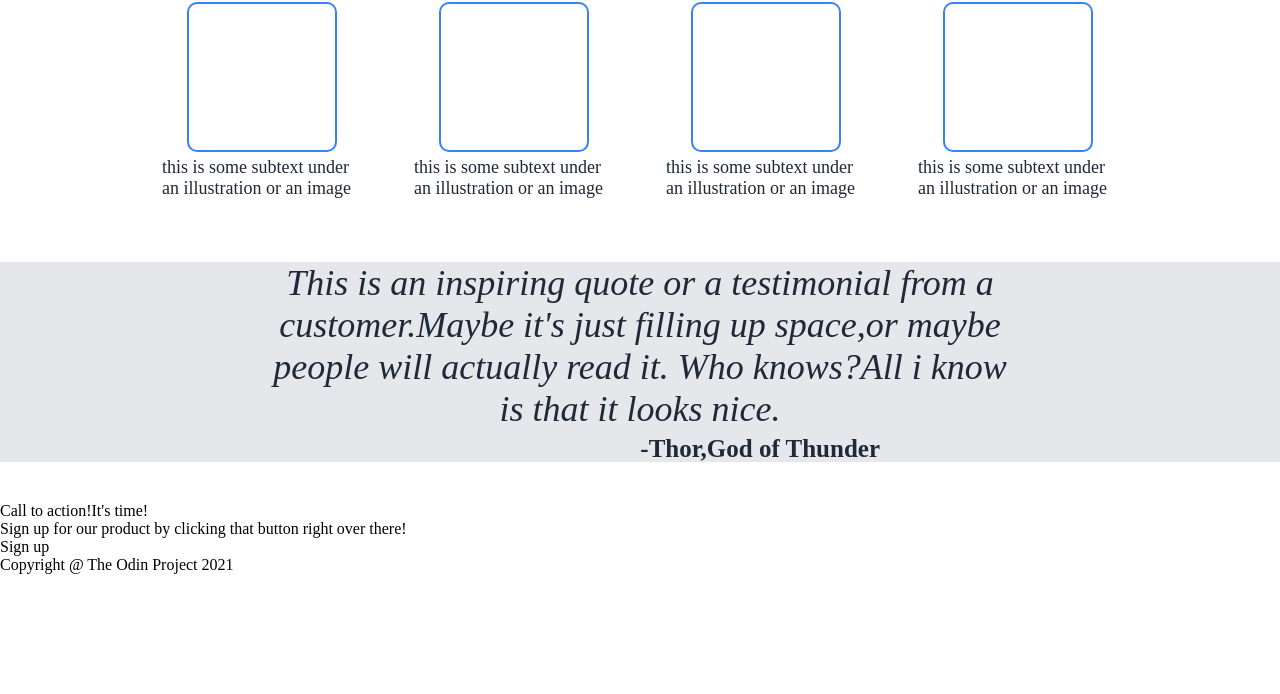
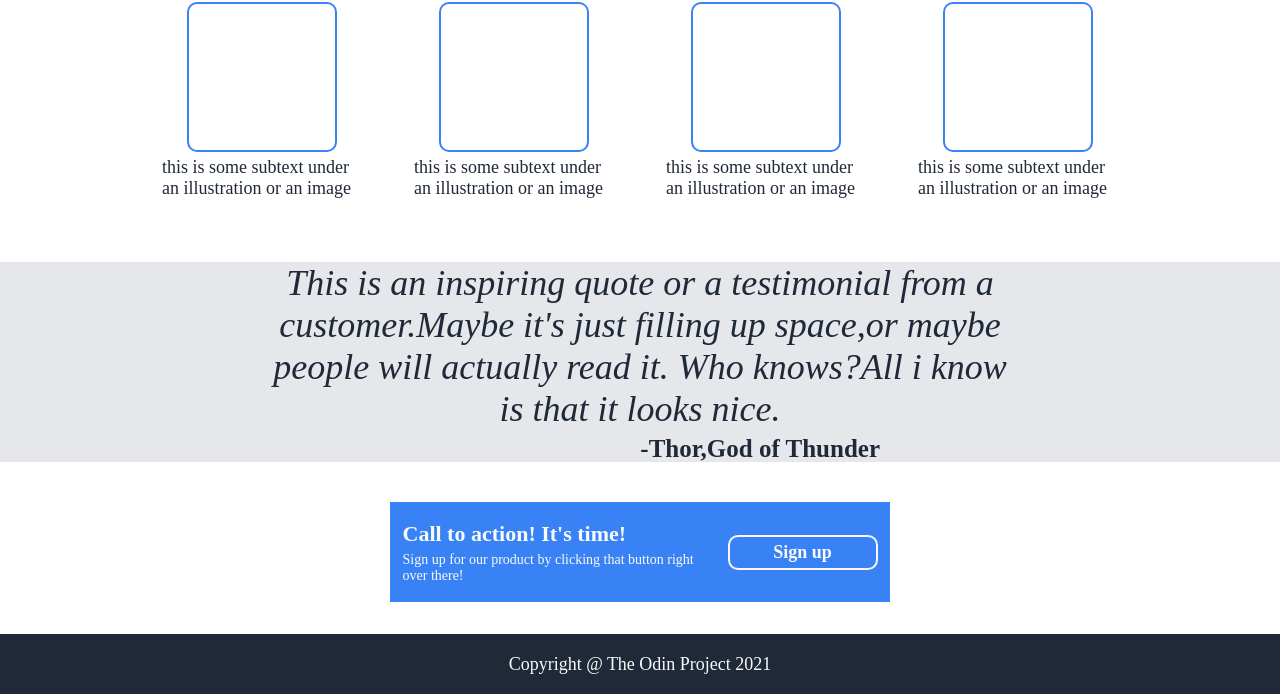
Before and after one commit to Aadithya15/odin-landing-page, a plain HTML site: page index.html in a window 1280 px wide. Shown: the part 440-1134 px from the top of the page. Before the commit the page ends 1014 px from the top, so only its background shows below. Drawn offline with Linux system fonts and the light colour scheme.

Commit message:
final as of 29th july

```diff
--- a/style.css
+++ b/style.css
@@ -21,9 +21,9 @@ li {font-size:18px;color:#E5E7EB;}
 .quote {flex-shrink:3;text-align:center;font-size: 36px;color: #1F2937;font-style: italic;}
 .person {font-size: 25px;color:#1F2937;align-self:flex-end;font-weight: bolder;margin-right:400px;}
 
-.ext {display: flex;}
+.ext {display: flex;justify-content: center;align-items: center;flex:1;margin-bottom: 32px;}
 
-.footer {display: flex;}
+.footer {display: flex;justify-content: center;align-items: center;background-color: #1F2937;color: #F9FAF8;font-size: 18px;height: 60px;}
 
 ul {margin: 0px;padding: 0px;list-style-type: none;}
 
@@ -44,3 +44,11 @@ ul {margin: 0px;padding: 0px;list-style-type: none;}
 .illutext {font-size: 18px;font-weight: 400;color:#1F2937;}
 
 .illu {display:flex;height: 150px;width: 150px;border: 2px solid #3882F6;margin: 0 auto 5px auto;border-radius: 10px;}
+
+.extbox {display:flex;height:100px;width:500px;background-color: #3882F6;justify-content: space-around;align-items: center;}
+
+.exttext {display: flex;flex-direction: column;gap:5px;width: 300px;}
+.mainpart {font-size: 22px;font-weight: bolder;color: #F9FAF8;}
+.subpart {font-size: 14px;color: #F9FAF8;}
+.extsignup {display:flex;width: 150px;height: 35px;border:2px solid #F9FAF8;color: #F9FAF8;justify-content: center;border-radius: 10px;align-items: center;
+font-size: 18px;font-weight: bolder;}
```
Also changed, not shown: index.html (+1 -1 lines).
